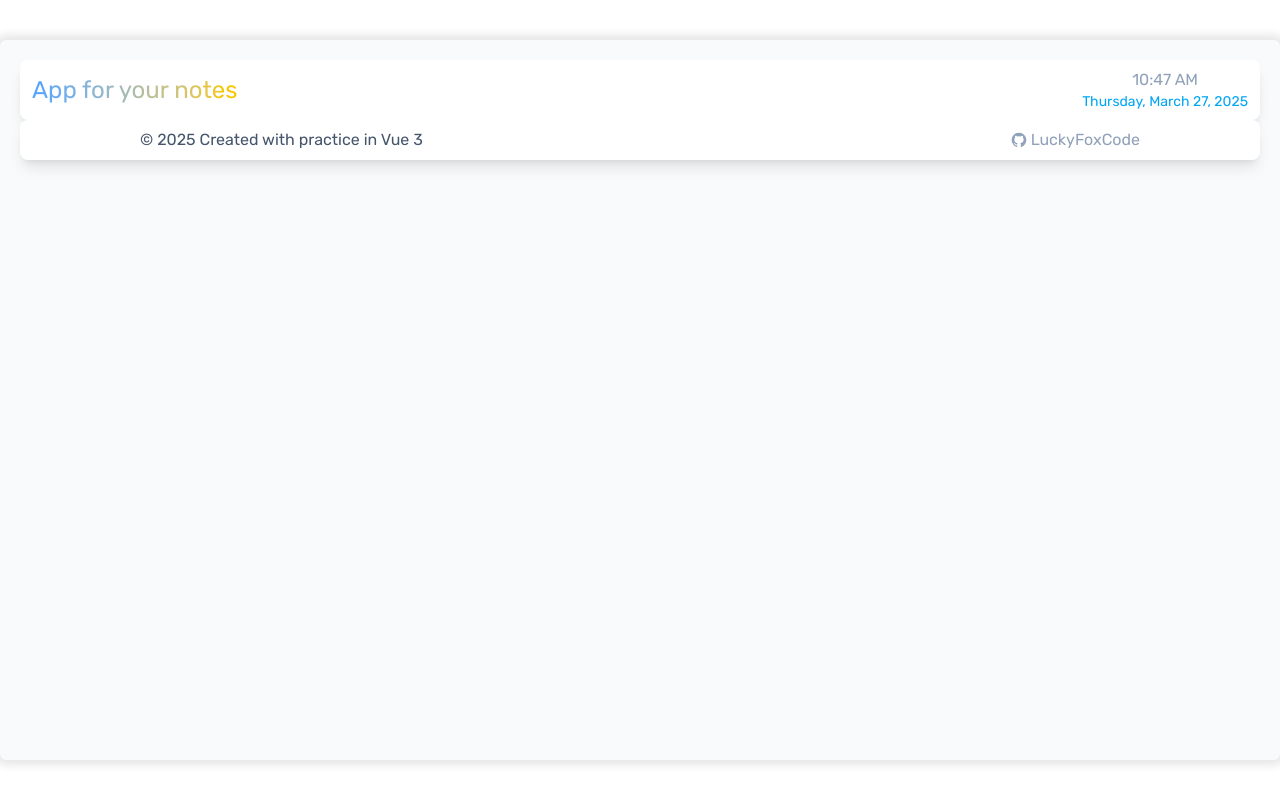
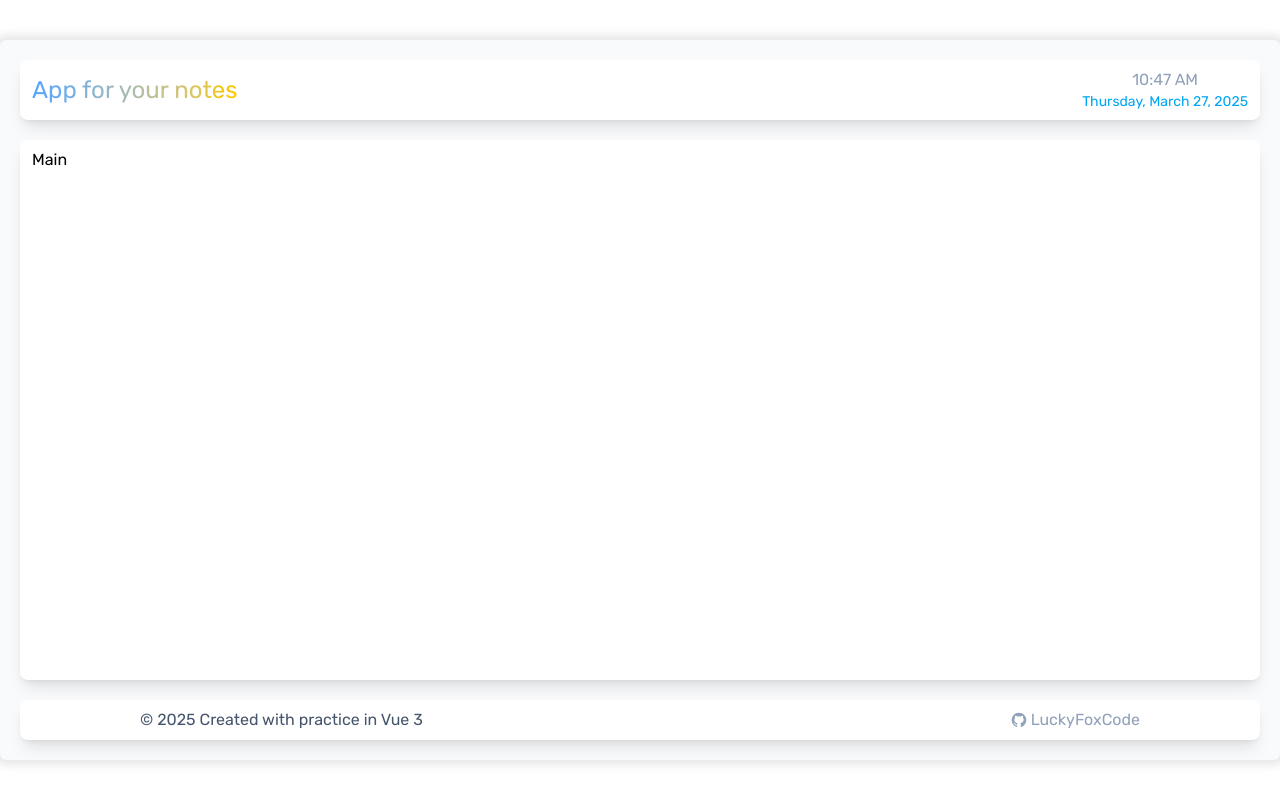
Before and after one commit to LuckyFoxCode/simple-todo, a Vue app: page / in a window 1280 px wide. Built offline with nearby package versions, Linux system fonts and the light colour scheme.

Commit message:
feat: add AppContent component and integrate it into App.vue; update main.css for layout adjustments

```diff
--- a/src/App.vue
+++ b/src/App.vue
@@ -1,9 +1,11 @@
 <script setup lang="ts">
+import AppContent from './components/AppContent.vue';
 import AppFooter from './components/AppFooter.vue';
 import AppHeader from './components/AppHeader.vue';
 </script>
 
 <template>
   <AppHeader />
+  <AppContent />
   <AppFooter />
 </template>
--- a/src/assets/main.css
+++ b/src/assets/main.css
@@ -11,5 +11,5 @@ body {
 }
 
 #app {
-  @apply xl:shadow-outline h-full w-full max-w-[1440px] rounded-md bg-slate-50 p-2 sm:p-5 xl:max-h-[90vh];
+  @apply xl:shadow-outline flex h-full w-full max-w-[1440px] flex-col gap-5 rounded-md bg-slate-50 p-2 sm:p-5 xl:max-h-[90vh];
 }
--- /dev/null
+++ b/src/components/AppContent.vue
@@ -0,0 +1,5 @@
+<script setup lang="ts"></script>
+
+<template>
+  <main class="w-full flex-1 rounded-lg bg-white px-3 py-2 shadow-lg">Main</main>
+</template>
```
